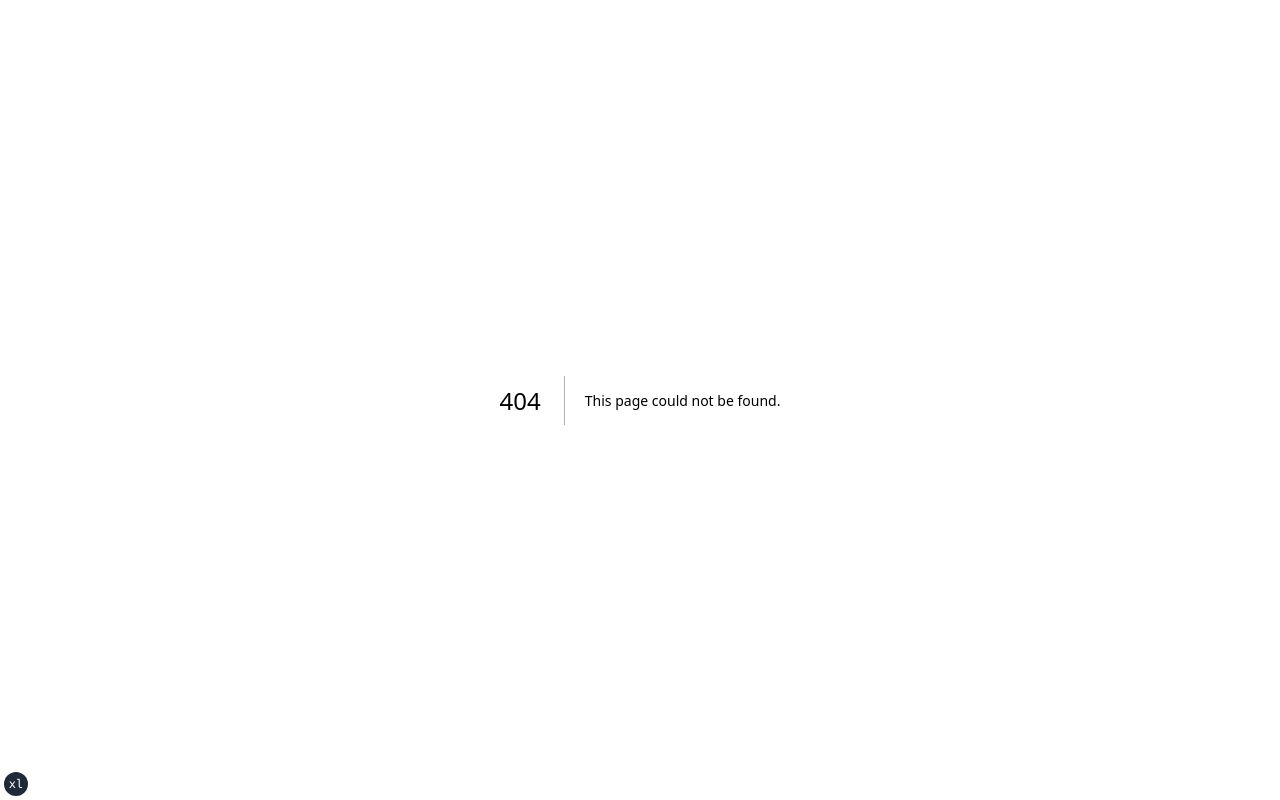
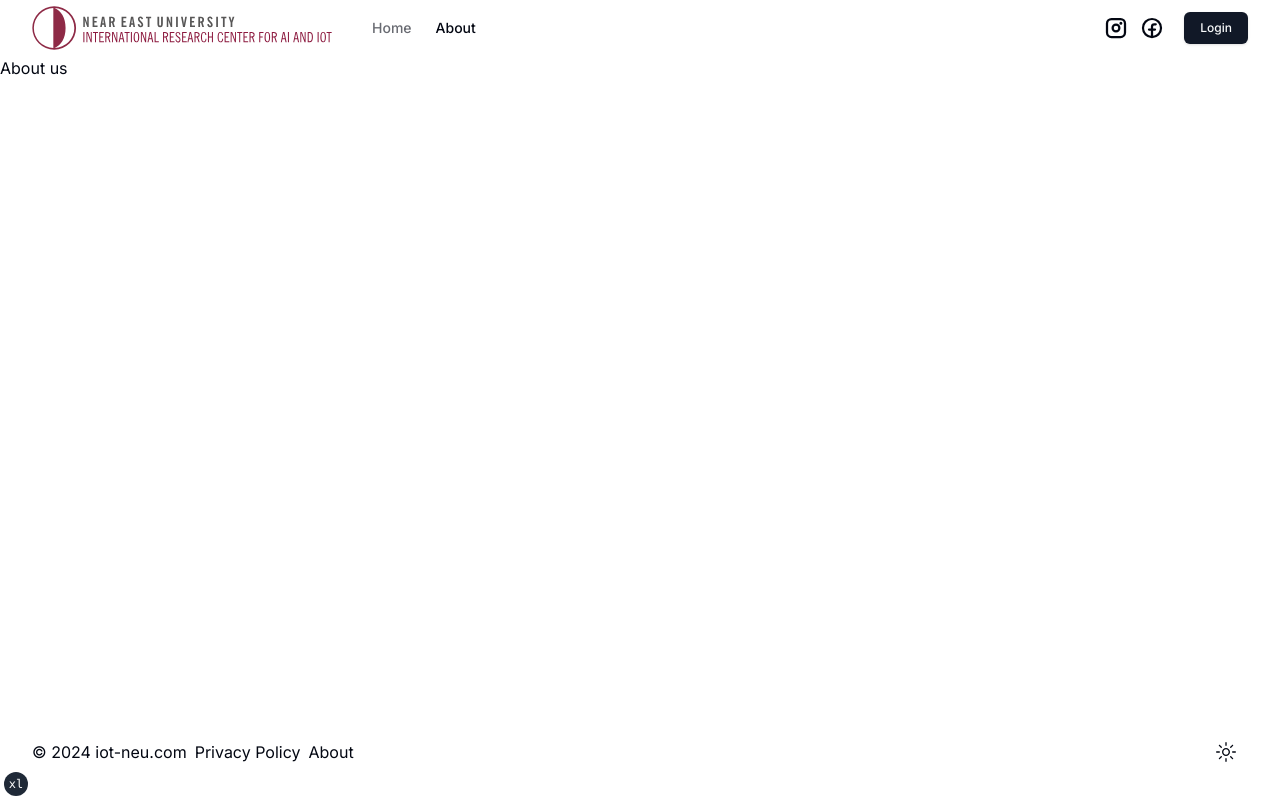
Before and after one commit to Rubanda/iot-neu, a Next.js app: page /about in a window 1280 px wide. Before the commit this address had no page. Built offline with nearby package versions, Linux system fonts and the light colour scheme; no server answers.

Commit message:
fixed the issue

```diff
--- a/src/app/(dashboard)/dash/settings/page.tsx
+++ b/src/app/(dashboard)/dash/settings/page.tsx
@@ -29,7 +29,7 @@ export default async function SettingsPage() {
   });
   const skills = userData?.Profile?.skills
   const bio = userData?.Profile?.bio
-  const social = userData?.Social.map(social => {
+  const social = userData?.Social?.map(social => {
     return { value: social.url }
   })
   return (
--- /dev/null
+++ b/src/app/(home)/about/page.tsx
@@ -0,0 +1,7 @@
+import React from 'react'
+
+export default function Page() {
+  return (
+    <div>About us</div>
+  )
+}
```
Also changed, not shown: 1 other file (tests, documents, lock files or other folders).
